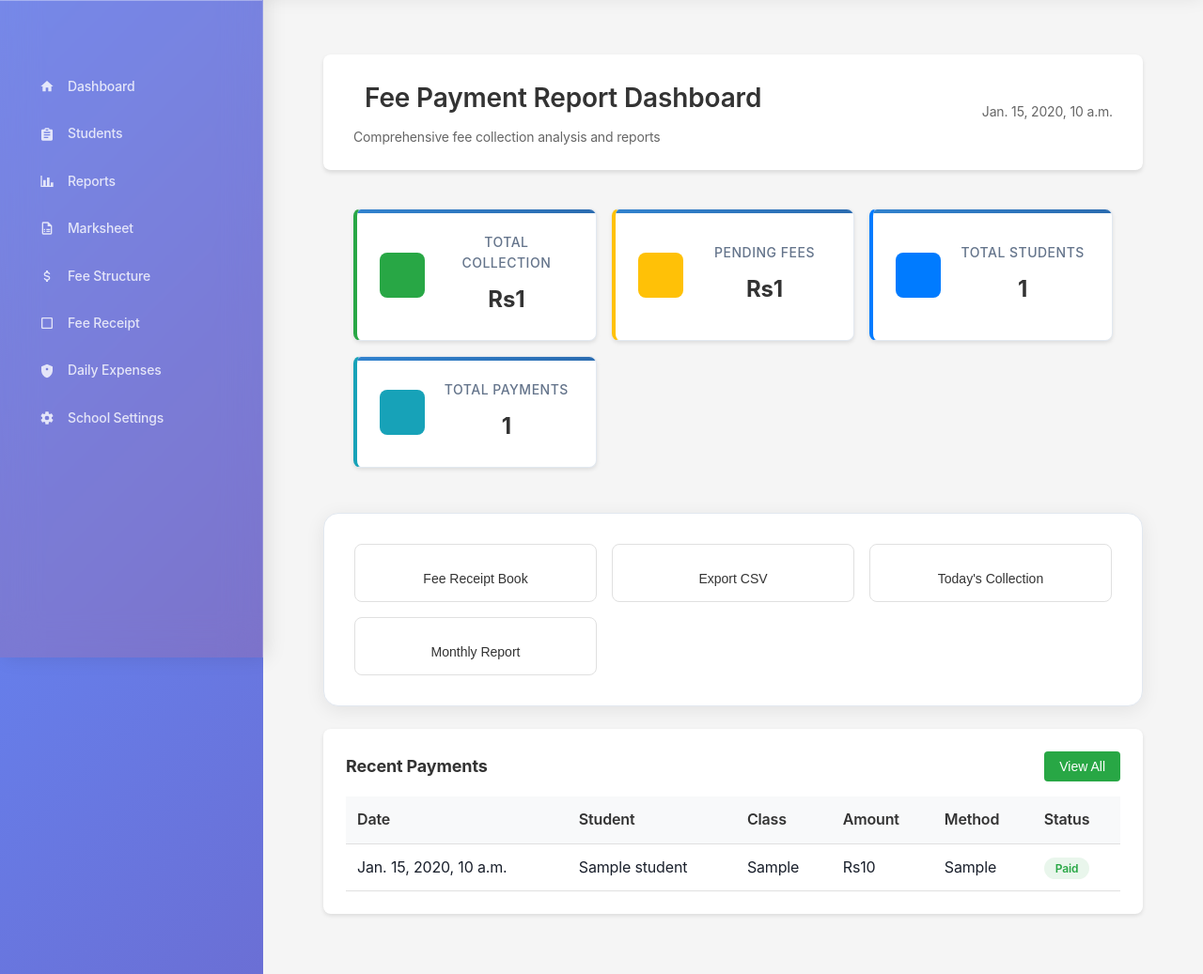
After one commit to Gongwasubash/schoolmgmt, a Django app: template templates/fee_payment_report.html in a window 1280 px wide. The commit adds this page. Shown: the part 100-1137 px from the top of the page at 94% size. Run offline with Django 5.2, Linux system fonts and the light colour scheme; the template is opened without the code that fills it: most values are stand-ins (such as "Sample title", 1, 10 or a date in 2020); grey boxes marked "Sample" are stand-in pictures; parts of the project's set-up code (start-up, migrations or seed data) failed here and were passed over.

Commit message:
Fix button text visibility in fee payment report dashboard

```diff
--- a/schoolmgmt/models.py
+++ b/schoolmgmt/models.py
@@ -83,6 +83,7 @@ class Student(models.Model):
     address2 = models.CharField(max_length=200, blank=True)
     city = models.CharField(max_length=50)
     mobile = models.CharField(max_length=10)
+    email = models.EmailField(default='subashgongwanepal@gmail.com')
     gender = models.CharField(max_length=4, choices=GENDER_CHOICES)
     religion = models.CharField(max_length=20, choices=RELIGION_CHOICES)
     dob = models.DateField()
--- a/schoolmgmt/urls.py
+++ b/schoolmgmt/urls.py
@@ -102,6 +102,9 @@ urlpatterns = [
     path('id-creation/', views.id_creation, name='id_creation'),
     path('generate-id/', views.generate_id, name='generate_id'),
     path('print-id-cards/', views.print_id_cards, name='print_id_cards'),
+    path('whatsapp-balance/', views.whatsapp_balance, name='whatsapp_balance'),
+    path('send-fee-email/', views.send_fee_email, name='send_fee_email'),
+    path('fee-payment-report-dashboard/', views.fee_payment_report_dashboard, name='fee_payment_report_dashboard'),
     path('admin/', admin.site.urls),
 ]
 
--- /dev/null
+++ b/templates/fee_payment_report.html
@@ -0,0 +1,342 @@
+{% extends 'base.html' %}
+{% load static %}
+
+{% block title %}Fee Payment Report Dashboard{% endblock %}
+
+{% block content %}
+<div class="fee-report-dashboard">
+    <div class="top-header">
+        <div class="header-left">
+            <h1><i class="fas fa-chart-bar"></i>Fee Payment Report Dashboard</h1>
+            <div class="header-subtitle">
+                <span>Comprehensive fee collection analysis and reports</span>
+            </div>
+        </div>
+        <div class="date-range">
+            <span>{{ current_date }}</span>
+        </div>
+    </div>
+
+    <!-- Summary Stats -->
+    <div class="summary-stats">
+        <div class="stat-card total">
+            <div class="stat-icon">
+                <i class="fas fa-money-bill-wave"></i>
+            </div>
+            <div class="stat-content">
+                <div class="stat-label">TOTAL COLLECTION</div>
+                <div class="stat-value">Rs{{ total_collected|floatformat:0 }}</div>
+            </div>
+        </div>
+        <div class="stat-card pending">
+            <div class="stat-icon">
+                <i class="fas fa-clock"></i>
+            </div>
+            <div class="stat-content">
+                <div class="stat-label">PENDING FEES</div>
+                <div class="stat-value">Rs{{ total_pending|floatformat:0 }}</div>
+            </div>
+        </div>
+        <div class="stat-card students">
+            <div class="stat-icon">
+                <i class="fas fa-users"></i>
+            </div>
+            <div class="stat-content">
+                <div class="stat-label">TOTAL STUDENTS</div>
+                <div class="stat-value">{{ total_students }}</div>
+            </div>
+        </div>
+        <div class="stat-card payments">
+            <div class="stat-icon">
+                <i class="fas fa-receipt"></i>
+            </div>
+            <div class="stat-content">
+                <div class="stat-label">TOTAL PAYMENTS</div>
+                <div class="stat-value">{{ total_payments }}</div>
+            </div>
+        </div>
+    </div>
+
+    <!-- Quick Actions -->
+    <div class="quick-actions">
+        <button class="action-btn" onclick="window.open('/fee-receipt-book/', '_blank')">
+            <i class="fas fa-book"></i>
+            Fee Receipt Book
+        </button>
+        <button class="action-btn" onclick="window.open('/download-csv/', '_blank')">
+            <i class="fas fa-download"></i>
+            Export CSV
+        </button>
+        <button class="action-btn" onclick="window.open('/collection-details/today/', '_blank')">
+            <i class="fas fa-calendar-day"></i>
+            Today's Collection
+        </button>
+        <button class="action-btn" onclick="window.open('/collection-details/monthly/', '_blank')">
+            <i class="fas fa-calendar-alt"></i>
+            Monthly Report
+        </button>
+    </div>
+
+    <!-- Recent Payments -->
+    <div class="recent-payments">
+        <div class="section-header">
+            <h3>Recent Payments</h3>
+            <button class="view-all-btn" onclick="window.open('/fee-receipt-book/', '_blank')">View All</button>
+        </div>
+        <div class="payments-table">
+            <table>
+                <thead>
+                    <tr>
+                        <th>Date</th>
+                        <th>Student</th>
+                        <th>Class</th>
+                        <th>Amount</th>
+                        <th>Method</th>
+                        <th>Status</th>
+                    </tr>
+                </thead>
+                <tbody>
+                    {% for payment in recent_payments %}
+                    <tr>
+                        <td>{{ payment.payment_date }}</td>
+                        <td>{{ payment.student.name }}</td>
+                        <td>{{ payment.student.student_class }}</td>
+                        <td>Rs{{ payment.payment_amount|floatformat:0 }}</td>
+                        <td>{{ payment.payment_method }}</td>
+                        <td><span class="status-badge success">Paid</span></td>
+                    </tr>
+                    {% empty %}
+                    <tr>
+                        <td colspan="6" class="no-data">No recent payments found</td>
+                    </tr>
+                    {% endfor %}
+                </tbody>
+            </table>
+        </div>
+    </div>
+</div>
+{% endblock %}
+
+{% block extra_css %}
+<style>
+.fee-report-dashboard {
+    padding: 2rem;
+    background: #f5f5f5;
+    min-height: 100vh;
+}
+
+.top-header {
+    background: white;
+    padding: 1.5rem 2rem;
+    display: flex;
+    justify-content: space-between;
+    align-items: center;
+    border-radius: 8px;
+    margin-bottom: 1.5rem;
+    box-shadow: 0 2px 4px rgba(0,0,0,0.1);
+}
+
+.header-left h1 {
+    font-size: 1.75rem;
+    font-weight: 600;
+    color: #333;
+    margin-bottom: 0.5rem;
+}
+
+.header-left h1 i {
+    color: #28a745;
+    margin-right: 0.75rem;
+}
+
+.header-subtitle span {
+    color: #666;
+    font-size: 0.875rem;
+}
+
+.date-range {
+    color: #666;
+    font-size: 0.875rem;
+}
+
+.summary-stats {
+    display: grid;
+    grid-template-columns: repeat(auto-fit, minmax(250px, 1fr));
+    gap: 1rem;
+    margin-bottom: 1.5rem;
+}
+
+.stat-card {
+    background: white;
+    border-radius: 8px;
+    padding: 1.5rem;
+    display: flex;
+    align-items: center;
+    gap: 1rem;
+    box-shadow: 0 2px 4px rgba(0,0,0,0.1);
+}
+
+.stat-card.total { border-left: 4px solid #28a745; }
+.stat-card.pending { border-left: 4px solid #ffc107; }
+.stat-card.students { border-left: 4px solid #007bff; }
+.stat-card.payments { border-left: 4px solid #17a2b8; }
+
+.stat-icon {
+    width: 48px;
+    height: 48px;
+    border-radius: 8px;
+    display: flex;
+    align-items: center;
+    justify-content: center;
+    color: white;
+    font-size: 1.25rem;
+}
+
+.stat-card.total .stat-icon { background: #28a745; }
+.stat-card.pending .stat-icon { background: #ffc107; }
+.stat-card.students .stat-icon { background: #007bff; }
+.stat-card.payments .stat-icon { background: #17a2b8; }
+
+.stat-content {
+    flex: 1;
+}
+
+.stat-label {
+    font-size: 0.75rem;
+    color: #666;
+    text-transform: uppercase;
+    letter-spacing: 0.5px;
+    margin-bottom: 0.25rem;
+}
+
+.stat-value {
+    font-size: 1.5rem;
+    font-weight: 700;
+    color: #333;
+}
+
+.quick-actions {
+    display: grid;
+    grid-template-columns: repeat(auto-fit, minmax(200px, 1fr));
+    gap: 1rem;
+    margin-bottom: 1.5rem;
+}
+
+.action-btn {
+    background: white;
+    border: 1px solid #e0e0e0;
+    border-radius: 8px;
+    padding: 1rem;
+    display: flex;
+    align-items: center;
+    gap: 0.75rem;
+    cursor: pointer;
+    transition: all 0.3s ease;
+    font-size: 0.875rem;
+    font-weight: 500;
+    color: #333;
+    text-decoration: none;
+}
+
+.action-btn:hover {
+    background: #f8f9fa;
+    border-color: #28a745;
+    transform: translateY(-2px);
+    box-shadow: 0 4px 12px rgba(0,0,0,0.1);
+}
+
+.action-btn i {
+    color: #28a745;
+    font-size: 1.125rem;
+}
+
+.recent-payments {
+    background: white;
+    border-radius: 8px;
+    padding: 1.5rem;
+    box-shadow: 0 2px 4px rgba(0,0,0,0.1);
+}
+
+.section-header {
+    display: flex;
+    justify-content: space-between;
+    align-items: center;
+    margin-bottom: 1rem;
+}
+
+.section-header h3 {
+    margin: 0;
+    color: #333;
+    font-size: 1.125rem;
+}
+
+.view-all-btn {
+    background: #28a745;
+    color: white;
+    border: none;
+    padding: 0.5rem 1rem;
+    border-radius: 4px;
+    cursor: pointer;
+    font-size: 0.875rem;
+}
+
+.payments-table {
+    overflow-x: auto;
+}
+
+.payments-table table {
+    width: 100%;
+    border-collapse: collapse;
+}
+
+.payments-table th,
+.payments-table td {
+    padding: 0.75rem;
+    text-align: left;
+    border-bottom: 1px solid #e0e0e0;
+}
+
+.payments-table th {
+    background: #f8f9fa;
+    font-weight: 600;
+    color: #333;
+}
+
+.status-badge {
+    padding: 0.25rem 0.75rem;
+    border-radius: 12px;
+    font-size: 0.75rem;
+    font-weight: 600;
+}
+
+.status-badge.success {
+    background: rgba(40, 167, 69, 0.1);
+    color: #28a745;
+}
+
+.no-data {
+    text-align: center;
+    color: #666;
+    font-style: italic;
+}
+
+@media (max-width: 768px) {
+    .fee-report-dashboard {
+        padding: 1rem;
+    }
+
+    .top-header {
+        flex-direction: column;
+        gap: 1rem;
+        text-align: center;
+    }
+
+    .summary-stats {
+        grid-template-columns: 1fr;
+    }
+
+    .quick-actions {
+        grid-template-columns: 1fr;
+    }
+}
+</style>
+{% endblock %}
--- a/templates/index.html
+++ b/templates/index.html
@@ -71,8 +71,8 @@
                 </svg>
             </div>
             <div class="stat-content">
-                <div class="stat-label">WA BAL.: 7232</div>
-                <div class="stat-sublabel">WA BALANCE VALIDITY: 07 MAR 2026</div>
+                <div class="stat-label" onclick="window.location.href='{% url 'whatsapp_balance' %}'" style="cursor: pointer;">WA BAL.: 7232</div>
+                <div class="stat-sublabel" onclick="window.location.href='{% url 'whatsapp_balance' %}'" style="cursor: pointer;">WA BALANCE VALIDITY: 07 MAR 2026</div>
             </div>
         </div>
     </div>
@@ -166,7 +166,7 @@
                     </svg>
                     ID Creation
                 </button>
-                <button class="action-btn">
+                <button class="action-btn" onclick="window.open('{% url 'fee_payment_report_dashboard' %}', '_blank')">
                     <svg viewBox="0 0 24 24" fill="currentColor">
                         <path d="M14,2H6A2,2 0 0,0 4,4V20A2,2 0 0,0 6,22H18A2,2 0 0,0 20,20V8L14,2M18,20H6V4H13V9H18V20Z"/>
                     </svg>
```
Also changed, not shown: schoolmgmt/settings.py (+9 -0 lines), schoolmgmt/views.py (+132 -0 lines), templates/fee_receipt_book.html (+57 -0 lines), templates/whatsapp_balance.html (added, +153 -0 lines), update_mobile_numbers.py (added, +24 -0 lines), schoolmgmt/migrations/0025_student_email.py (added).
